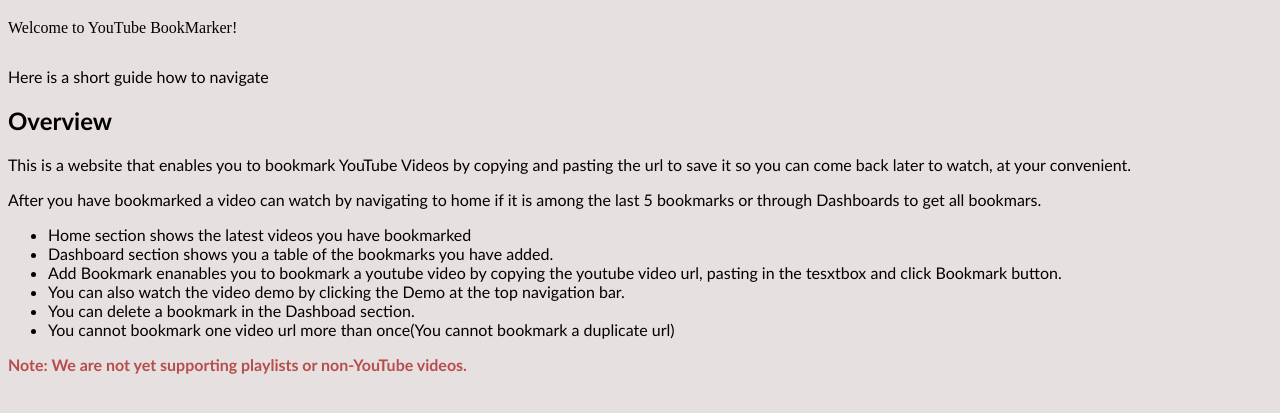
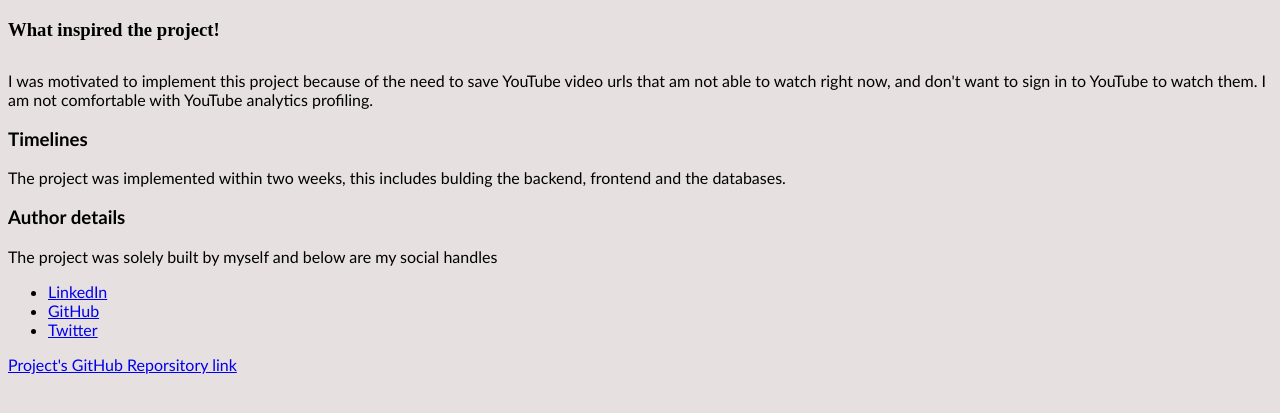
Before and after one commit to roochieng/Bookmarker_landing_Page, a plain HTML site: page about.html in a window 1280 px wide. Shown: the part 109-522 px from the top of the page. Drawn offline with Linux system fonts and the light colour scheme.

Commit message:
Update about

```diff
--- a/about.html
+++ b/about.html
@@ -22,46 +22,39 @@
     </head>
     <body>
         <h1 class="register">About</h1>
-        <p>Welcome to YouTube BookMarker! </p>
+        <h3>What inspired the project! </h3>
         <div class="about">
             <p>
-                Here is a short guide how to navigate
+                I was motivated to implement this project because of the need to save
+                YouTube video urls that am not able to watch right now, and don't want to sign in to YouTube
+                to watch them.
+                I am not comfortable with YouTube analytics profiling.
             </p>
-            <h2>
-                Overview
-            </h2>
+            <h3>
+                Timelines
+            </h3>
             <p>
-                This is a website that enables you to bookmark
-                YouTube Videos by copying and pasting the url
-                to save it so you can come back later to watch,
-                at your convenient.
+                The project was implemented within two weeks, this includes bulding the backend,
+                frontend and the databases.
             </p>
+            <h3>
+                Author details
+            </h3>
             <p>
-                After you have bookmarked a video can watch by navigating to home if it is among
-                the last 5 bookmarks or through Dashboards to get all bookmars.
+                The project was solely built by myself and below are my social handles
             </p>
             <ul>
                 <li>
-                    Home section shows the latest videos you have bookmarked
+                    <a href="https://www.linkedin.com/in/robley-otieno-75900426b/">LinkedIn</a>
                 </li>
                 <li>
-                    Dashboard section shows you a table of the bookmarks you
-                    have added.
+                    <a href="https://github.com/roochieng/">GitHub</a>
                 </li>
                 <li>
-                    Add Bookmark enanables you to bookmark a youtube video by copying the youtube video url, pasting in the tesxtbox and click Bookmark button.
-                </li>
-                <li>
-                    You can also watch the video demo by clicking the Demo at the top navigation bar.
-                </li>
-                <li>
-                    You can delete a bookmark in the Dashboad section.
-                </li>
-                <li>
-                    You cannot bookmark one video url more than once(You cannot bookmark a duplicate url)
+                    <a href="https://twitter.com/RobleyOchieng">Twitter</a>
                 </li>
             </ul>
-            <p class="caution-note">Note: We are not yet supporting playlists or non-YouTube videos.</p>
+            <p><a href="https://github.com/roochieng/YouTube_BookMarker">Project's GitHub Reporsitory link</a></p>
 
         </div>
 
```
